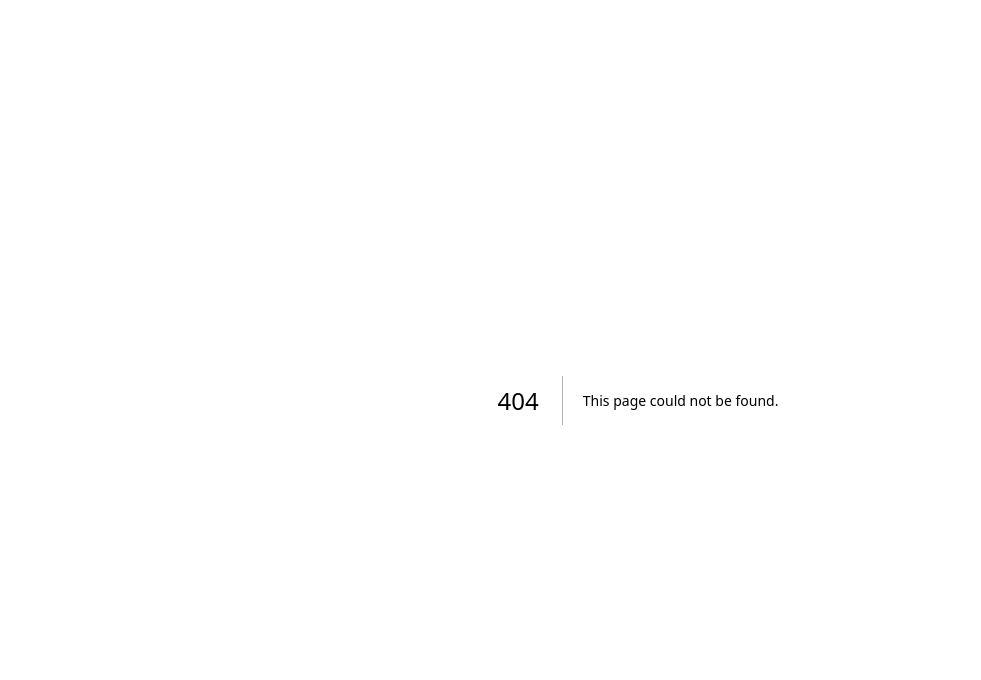
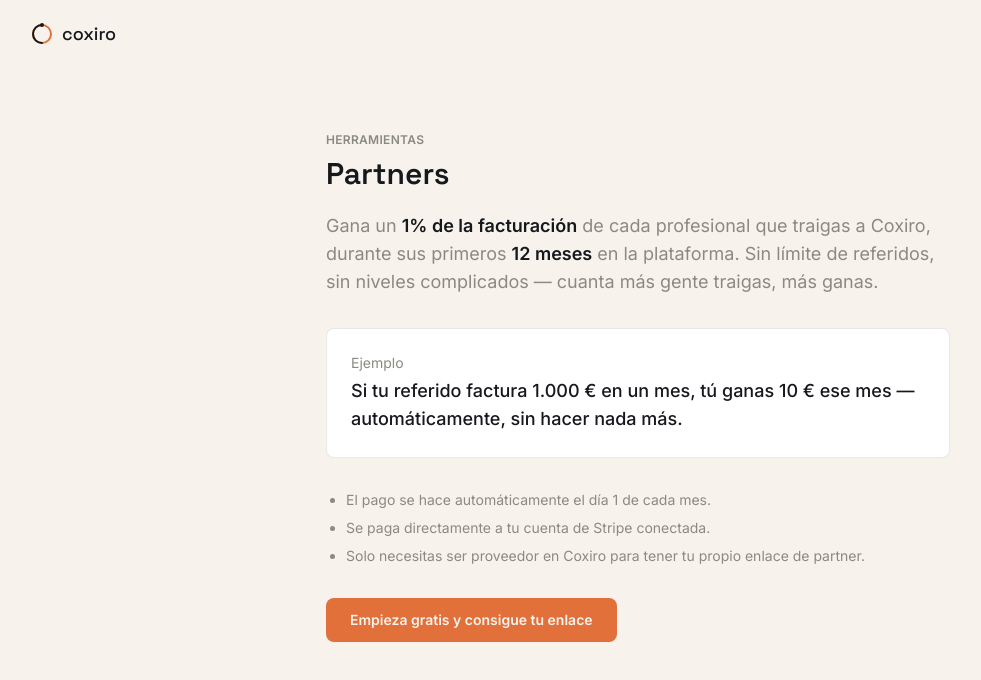
Before and after one commit to jennyanne919-pixel/COXIRO, a Next.js app: page /herramientas/partners in a window 1280 px wide. Before the commit this address had no page. Shown: the top 680 px of the page, without its empty margins (2-983 px from the left). Built offline with nearby package versions, Linux system fonts and the light colour scheme.

Commit message:
Reordenar partners en el menu y anadir buscador al catalogo

```diff
--- /dev/null
+++ b/app/herramientas/partners/page.tsx
@@ -0,0 +1,50 @@
+import Logo from "@/components/Logo";
+
+export default function PartnersPage() {
+  return (
+    <main className="min-h-screen bg-paper">
+      <header className="px-8 py-5">
+        <a href="/">
+          <Logo variant="light" />
+        </a>
+      </header>
+
+      <div className="max-w-2xl mx-auto px-6 py-16">
+        <p className="text-xs text-stone uppercase tracking-wide font-semibold mb-2">
+          Herramientas
+        </p>
+        <h1 className="text-3xl font-display font-semibold mb-5">
+          Partners
+        </h1>
+        <p className="text-lg text-stone mb-8">
+          Gana un <strong className="text-ink">1% de la facturación</strong>{" "}
+          de cada profesional que traigas a Coxiro, durante sus primeros{" "}
+          <strong className="text-ink">12 meses</strong> en la plataforma.
+          Sin límite de referidos, sin niveles complicados — cuanta más gente
+          traigas, más ganas.
+        </p>
+
+        <div className="rounded-lg bg-white border border-stone/20 p-6 mb-8">
+          <p className="text-sm text-stone mb-1">Ejemplo</p>
+          <p className="text-lg font-medium">
+            Si tu referido factura 1.000 € en un mes, tú ganas 10 € ese mes —
+            automáticamente, sin hacer nada más.
+          </p>
+        </div>
+
+        <ul className="text-sm text-stone space-y-2 mb-8 list-disc pl-5">
+          <li>El pago se hace automáticamente el día 1 de cada mes.</li>
+          <li>Se paga directamente a tu cuenta de Stripe conectada.</li>
+          <li>Solo necesitas ser proveedor en Coxiro para tener tu propio enlace de partner.</li>
+        </ul>
+
+        <a
+          href="/registro"
+          className="inline-block rounded-lg bg-copper px-6 py-3 text-sm font-semibold text-paper hover:bg-copper-dark transition"
+        >
+          Empieza gratis y consigue tu enlace
+        </a>
+      </div>
+    </main>
+  );
+}
```
